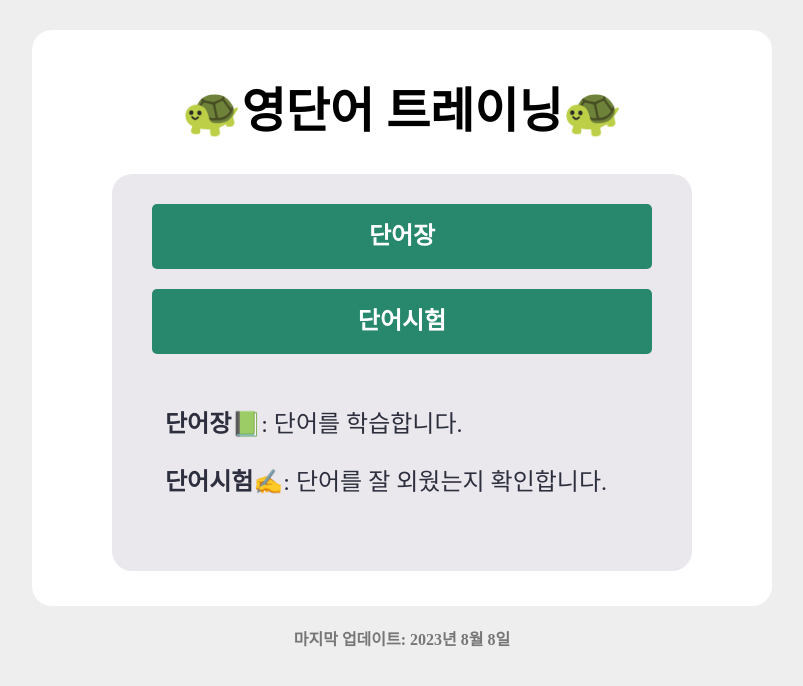
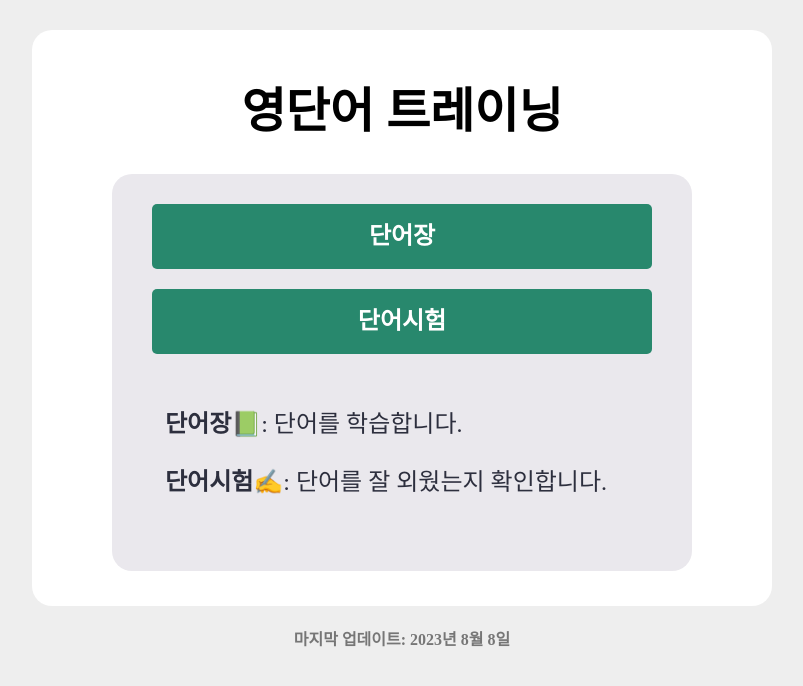
Before and after one commit to yiseojun/Vocabulary, a plain HTML site: page index.html in a window 1280 px wide. Shown: the whole page, without its empty margins (238-1041 px from the left). Drawn offline with Linux system fonts and the light colour scheme; a web font is replaced by a local one.

Commit message:
Update index.html

```diff
--- a/index.html
+++ b/index.html
@@ -8,7 +8,7 @@
 </head>
 <body>
     <div id="container">
-        <h1>🐢영단어 트레이닝🐢</h1>
+        <h1>영단어 트레이닝</h1>
         <div id="a-container" style="box-shadow: rgba(40, 136, 109, 0) 0px 0px 0px 3px inset;">
             <a class="linebreak" href="voca.html">단어장</a>
             <a class="linebreak" href="exam.html">단어시험</a>
```
